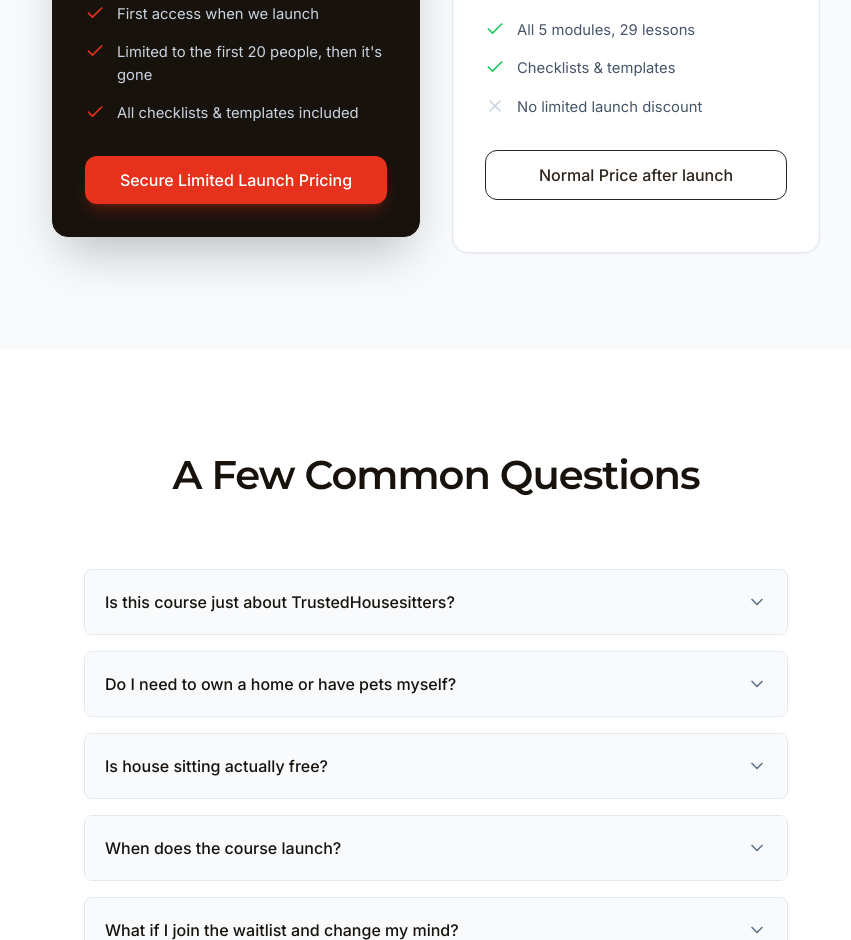
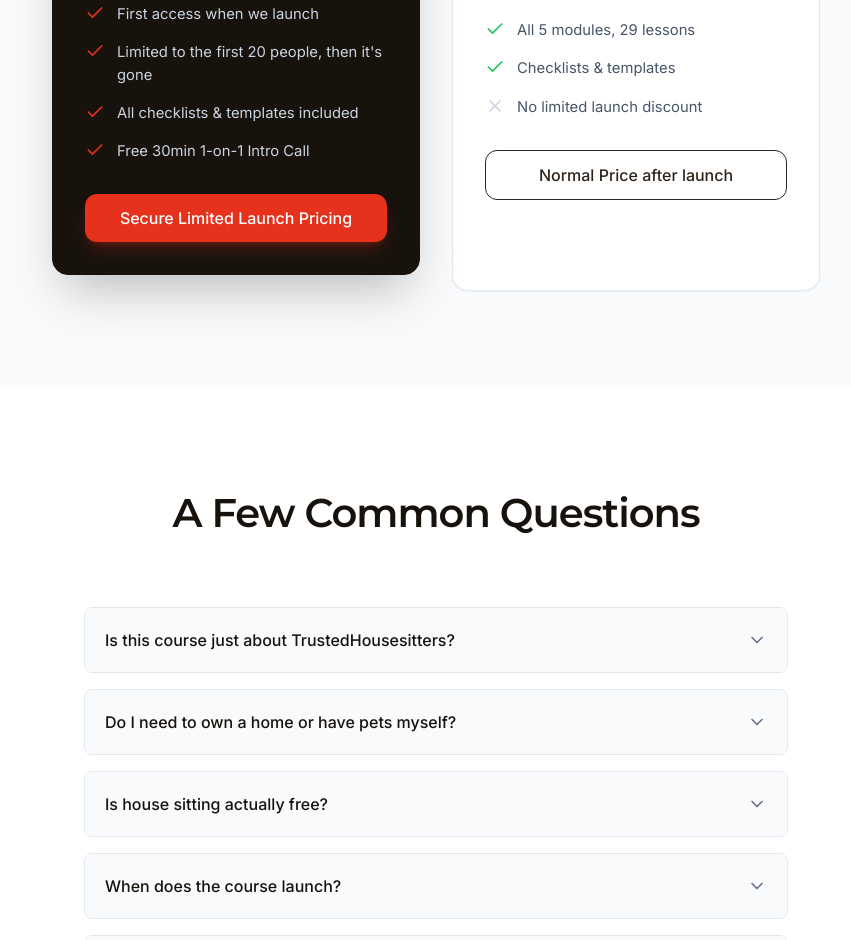
Before and after one commit to mattjstrydom/housesithub, a plain HTML site: page index.html in a window 1280 px wide. Shown: the part 4627-5567 px from the top of the page, without its empty margins (204-1055 px from the left). Drawn offline with nearby package versions, Linux system fonts and the light colour scheme.

Commit message:
Add free 30min intro call to Limited Launch Price feature list

```diff
--- a/index.html
+++ b/index.html
@@ -447,6 +447,7 @@ height="0" width="0" style="display:none;visibility:hidden"></iframe></noscript>
                             <li class="flex gap-3"><svg xmlns="http://www.w3.org/2000/svg" width="24" height="24" viewBox="0 0 24 24" fill="none" stroke="currentColor" stroke-width="2" stroke-linecap="round" stroke-linejoin="round" class="w-5 h-5 text-terracotta shrink-0"><path d="M20 6 9 17l-5-5"></path></svg> First access when we launch</li>
                             <li class="flex gap-3"><svg xmlns="http://www.w3.org/2000/svg" width="24" height="24" viewBox="0 0 24 24" fill="none" stroke="currentColor" stroke-width="2" stroke-linecap="round" stroke-linejoin="round" class="w-5 h-5 text-terracotta shrink-0"><path d="M20 6 9 17l-5-5"></path></svg> Limited to the first 20 people, then it's gone</li>
                             <li class="flex gap-3"><svg xmlns="http://www.w3.org/2000/svg" width="24" height="24" viewBox="0 0 24 24" fill="none" stroke="currentColor" stroke-width="2" stroke-linecap="round" stroke-linejoin="round" class="w-5 h-5 text-terracotta shrink-0"><path d="M20 6 9 17l-5-5"></path></svg> All checklists &amp; templates included</li>
+                            <li class="flex gap-3"><svg xmlns="http://www.w3.org/2000/svg" width="24" height="24" viewBox="0 0 24 24" fill="none" stroke="currentColor" stroke-width="2" stroke-linecap="round" stroke-linejoin="round" class="w-5 h-5 text-terracotta shrink-0"><path d="M20 6 9 17l-5-5"></path></svg> Free 30min 1-on-1 Intro Call</li>
                         </ul>
                         <a href="https://buy.stripe.com/fZu28q5S19pM1AFdJPafS07?prefilled_promo_code=EarlyBird" target="_blank" rel="noopener" class="w-full inline-flex items-center justify-center py-3 px-4 bg-terracotta text-white font-medium rounded-xl hover:bg-terracotta-hover transition-colors shadow-lg shadow-terracotta/25">Secure Limited Launch Pricing</a>
                     </div>
```
